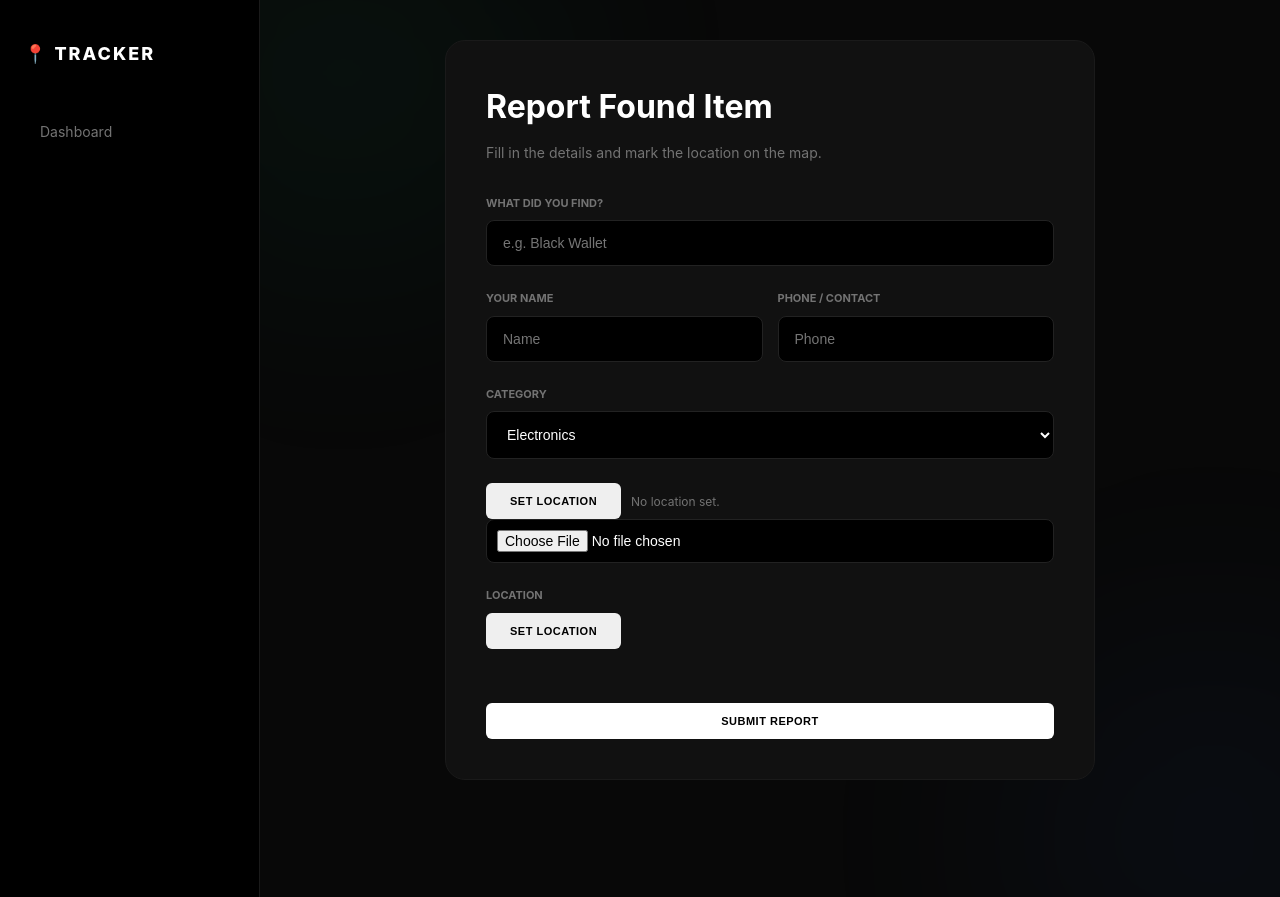
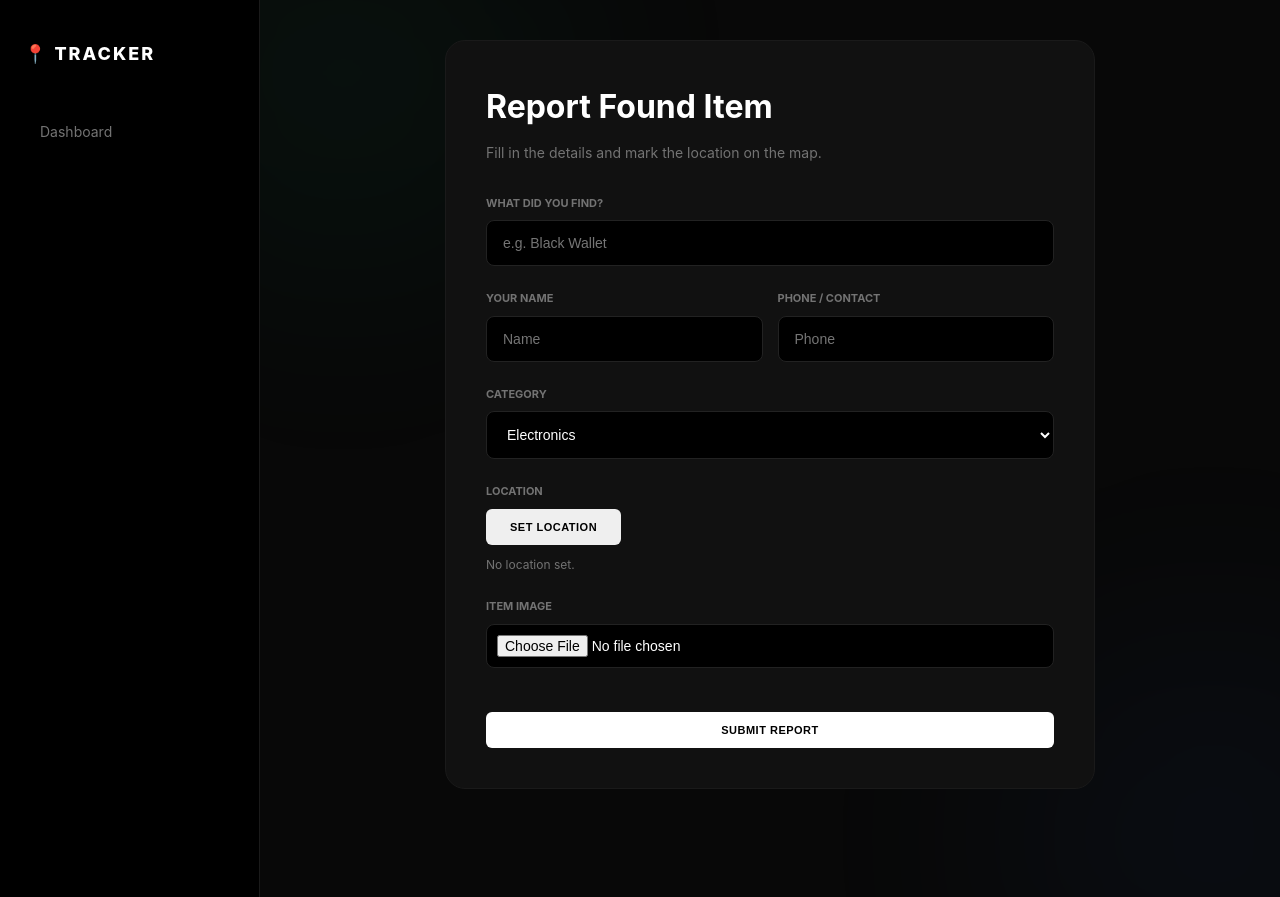
Before and after one commit to satyad780/-lost_and_found_app, a Django app: page /upload/ in a window 1280 px wide. Run offline with Django 5.2, Linux system fonts and the light colour scheme.

Commit message:
Remove duplicate location picker, ensure only one in upload form

```diff
--- a/items/templates/items/upload.html
+++ b/items/templates/items/upload.html
@@ -56,27 +56,6 @@
                     </select>
                 </div>
 
-                <div class="form-group">
-                            <div style="display:flex;align-items:center;gap:10px;">
-                                <button type="button" id="openMapBtn" class="btn btn-secondary">Set Location</button>
-                                <span id="locationStatus" style="font-size:12px;color:var(--text-muted);"></span>
-                            </div>
-                            <input type="hidden" id="lat" name="latitude">
-                            <input type="hidden" id="lng" name="longitude">
-                            <div id="locationSetMsg" style="font-size:13px;color:#22c55e;margin-top:4px;display:none;">Location set!</div>
-                            <!-- Modal for map -->
-                            <div id="mapModal" style="display:none;position:fixed;z-index:2000;left:0;top:0;width:100vw;height:100vh;background:rgba(0,0,0,0.7);align-items:center;justify-content:center;">
-                                <div style="background:#181818;padding:24px 16px 16px 16px;border-radius:12px;max-width:420px;width:90vw;box-shadow:0 8px 32px #000;position:relative;">
-                                    <h3 style="margin-top:0;margin-bottom:10px;font-size:18px;">Pick Location</h3>
-                                    <div id="map" style="height:300px;width:100%;border-radius:8px;"></div>
-                                    <div style="display:flex;justify-content:flex-end;margin-top:12px;gap:8px;">
-                                        <button type="button" id="cancelMapBtn" class="btn btn-secondary">Cancel</button>
-                                        <button type="button" id="setLocationBtn" class="btn btn-primary">Set Location</button>
-                                    </div>
-                                </div>
-                            </div>
-                    <input type="file" name="image" class="form-control" required style="padding: 10px;">
-                </div>
 
                 <div class="form-group">
                     <label>Location</label>
@@ -97,6 +76,11 @@
                             </div>
                         </div>
                     </div>
+                </div>
+
+                <div class="form-group">
+                    <label>Item Image</label>
+                    <input type="file" name="image" class="form-control" required style="padding: 10px;">
                 </div>
 
                 <button type="submit" class="btn btn-primary" style="width: 100%; margin-top: 20px;">Submit Report</button>
```
